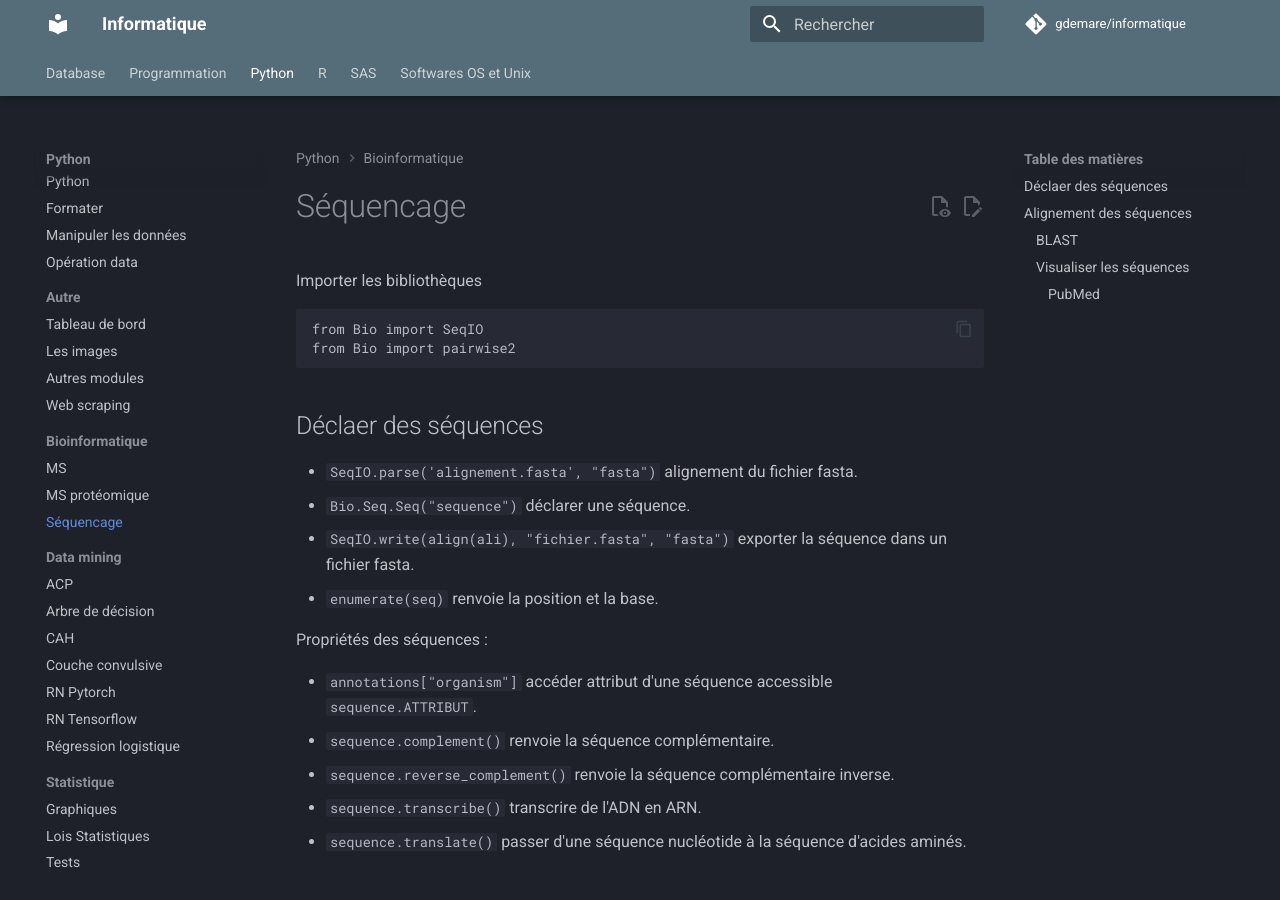
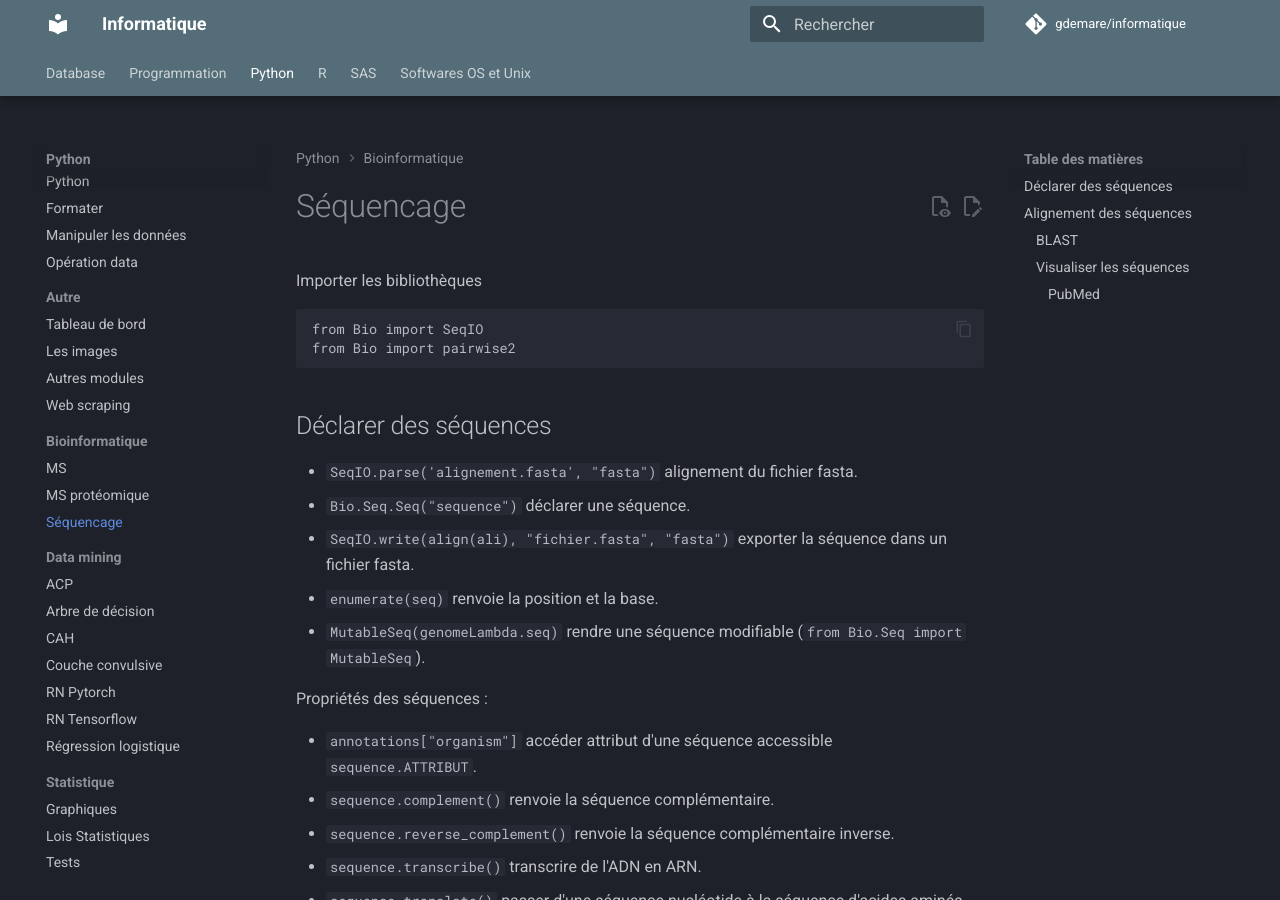
Before and after one commit to gdemare/Informatique, an MkDocs documentation site: the page built from docs/python/sequencage_py.md, in a window 1280 px wide and 900 px high. Built offline with MkDocs 1.6.1 and Material for MkDocs 9.7.7, drawn with Linux system fonts in a browser that asks for light colours; comment, search, counter and statistics services are not loaded.

Commit message:
Update sequencage_py.md

````diff
--- a/docs/python/sequencage_py.md
+++ b/docs/python/sequencage_py.md
@@ -1,15 +1,17 @@
 Importer les bibliothèques
+
 ```
 from Bio import SeqIO
 from Bio import pairwise2
 ```
 
-## Déclaer des séquences
+## Déclarer des séquences
 
 * `SeqIO.parse('alignement.fasta', "fasta")` alignement du fichier fasta.
 * `Bio.Seq.Seq("sequence")` déclarer une séquence.
 * `SeqIO.write(align(ali), "fichier.fasta", "fasta")` exporter la séquence dans un fichier fasta.
 * `enumerate(seq)` renvoie la position et la base.
+* `MutableSeq(genomeLambda.seq)` rendre une séquence modifiable (`from Bio.Seq import MutableSeq`).
 
 Propriétés des séquences :
 
````
